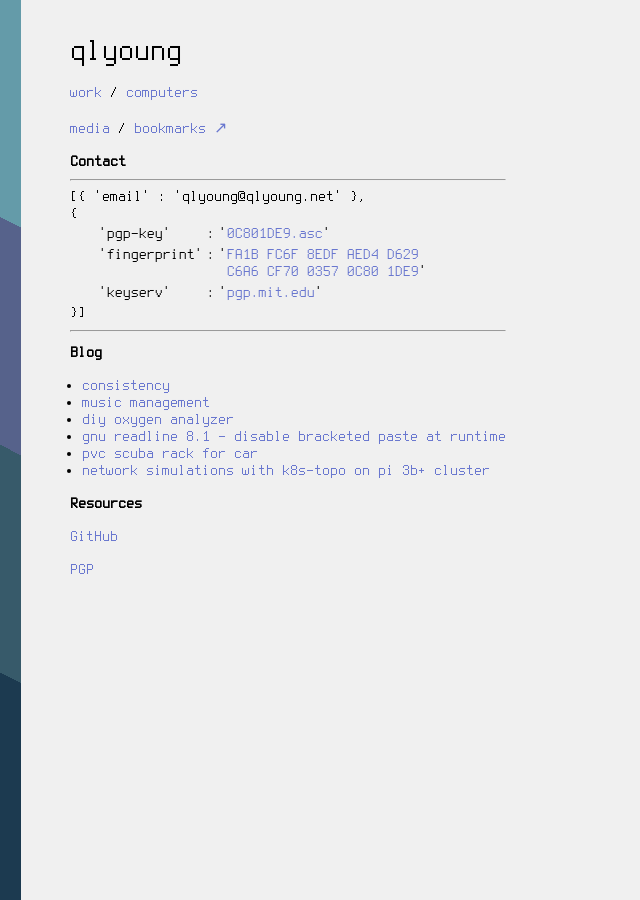
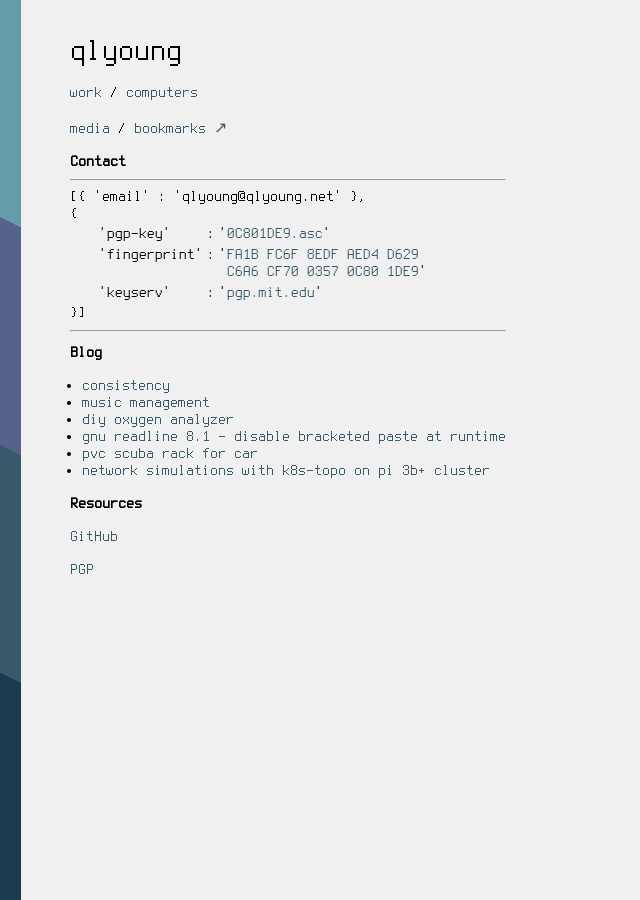
Before and after one commit to qlyoung/qlyoung.github.io, a Jekyll site: the page built from index.html, in a window 1280 px wide. Shown: the whole page, without its empty margins (0-640 px from the left). Built offline with Jekyll 4.4.1, drawn with Linux system fonts in a browser that asks for light colours.

Commit message:
implement dark mode, tweak color scheme

```diff
--- a/css/main.css
+++ b/css/main.css
@@ -24,7 +24,7 @@
 
 a {
     text-decoration: none;
-    color: #6977cf;
+    color: #375a6a;
 }
 
 img {
@@ -35,6 +35,18 @@
 td {
     vertical-align: top;
 }
+
+@media (prefers-color-scheme: dark) {
+  body {
+    background: #5b5f69;
+    color: white;
+  }
+
+  a {
+    color: #649ba9;
+  }
+}
+
 
 #accent {
   position: fixed;
```
